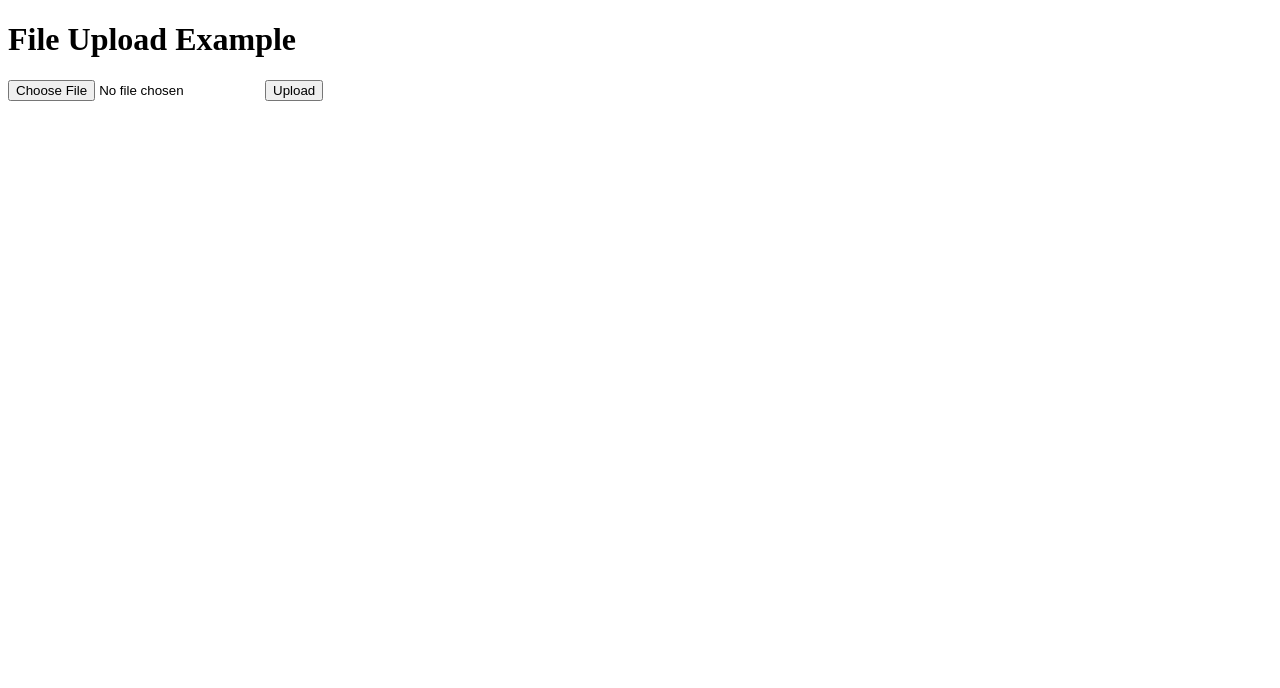
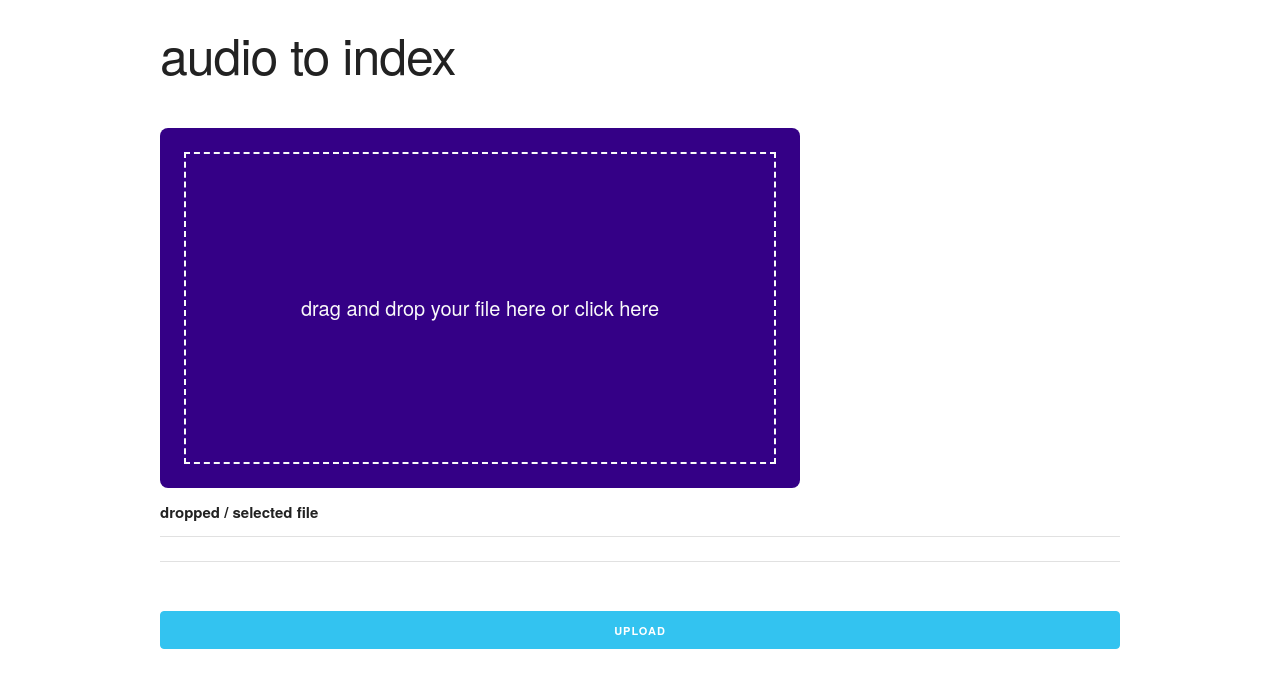
Before and after one commit to mast-specialclass-B/anywhere-ondemand, a plain HTML site: page index.html in a window 1280 px wide. Drawn offline with Linux system fonts and the light colour scheme.

Commit message:
見た目整え

```diff
--- a/fileTransfer.js
+++ b/fileTransfer.js
@@ -1,3 +1,4 @@
+
 async function uploadFile() {
 	const fileInput=document.getElementById("fileInput");
 	const file = fileInput.files[0];
@@ -17,3 +18,12 @@
 		console.error("File upload failed");
 	}
 }
+
+document.querySelector('input').addEventListener('change', (evt) => {
+	console.log(evt.target.files[0]);
+  });
+  const displayEl = document.querySelector(".dropped-file");
+  const fileInputEl = document.querySelector("input");
+  fileInputEl.addEventListener("change", (e) => {
+	displayEl.innerText = e.target.files[0].name;
+  });
--- a/index.html
+++ b/index.html
@@ -2,12 +2,33 @@
 <html>
 	<head>
 		    <meta charset="utf-8">
+			<link rel="stylesheet" href="/css/normalize.css"/>
+    		<link rel="stylesheet" href="/css/skeleton.css"/>
 		        <title>File Upload Example</title>
 	</head>
 	<body>
-		    <h1>File Upload Example</h1>
-		    <input type="file" id="fileInput">
-		    <button onclick="uploadFile()">Upload</button>
-		    <script src="fileTransfer.js"></script>
+		<div class="container">
+			<br>
+			<h1>audio to index</h1>
+			<br>
+			<div class="uploader">
+				<input type="file" accept="audio/*" id = "fileInput" />
+			</div>
+			<table class="u-full-width">
+				<thead>
+				  <tr>
+					<th>dropped / selected file</th>
+				  </tr>
+				</thead>
+				<tbody>
+				  <tr>
+					<td><span class="dropped-file"></span></td>
+				  </tr>
+				</tbody>
+			  </table>
+			<br>
+			<a onclick="uploadFile()" class="button button-primary u-full-width">Upload</a>
+		</div>
+		<script src="fileTransfer.js"></script>
 	</body>
 </html>
```
